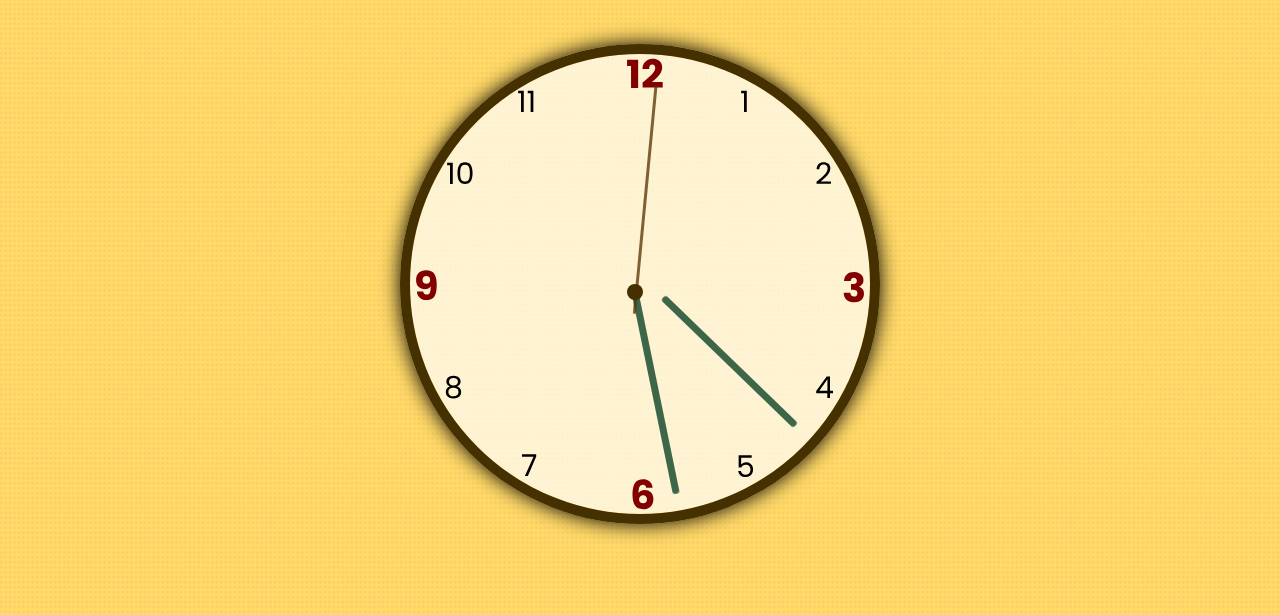
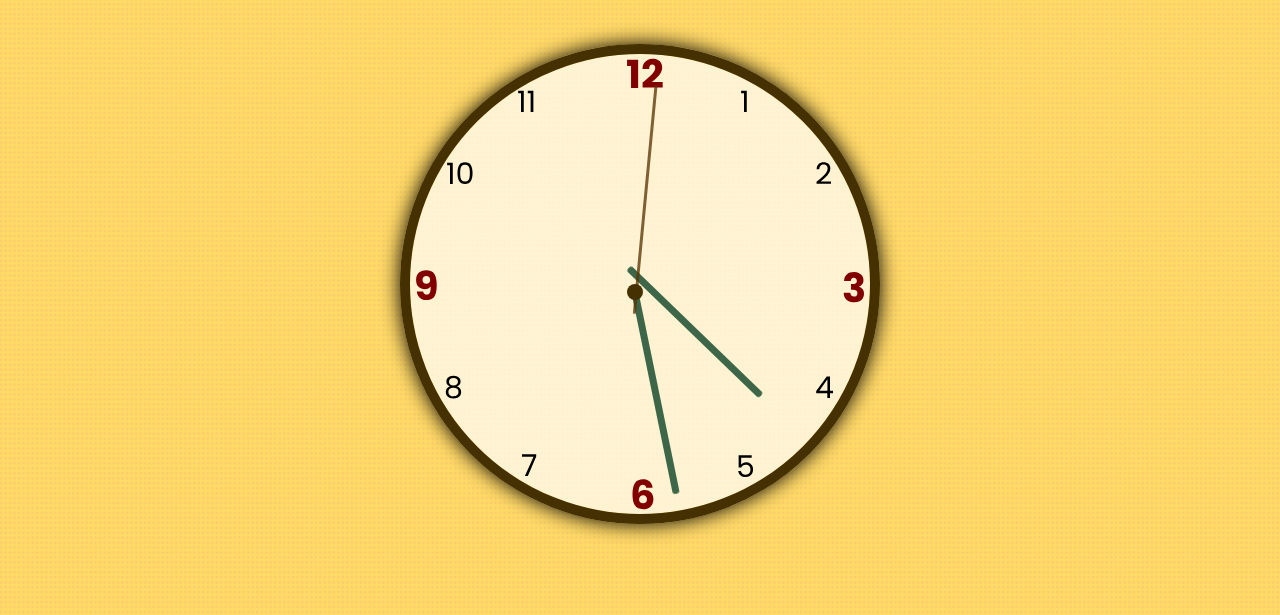
Before and after one commit to maaajo/js_clock, a plain HTML site: page index.html in a window 1280 px wide. Shown: the part 185-800 px from the top of the page. Drawn offline with Linux system fonts and the light colour scheme.

Commit message:
Update main.css

```diff
--- a/css/main.css
+++ b/css/main.css
@@ -64,8 +64,8 @@ header {
 
 .hour_indicator {
     height: 40%;
-    transform-origin: 50% 109.5%;
-    right: 47%;
+    transform-origin: 50% 100%;
+    right: 51.7%;
 }
 
 .hour_indicator,
```
